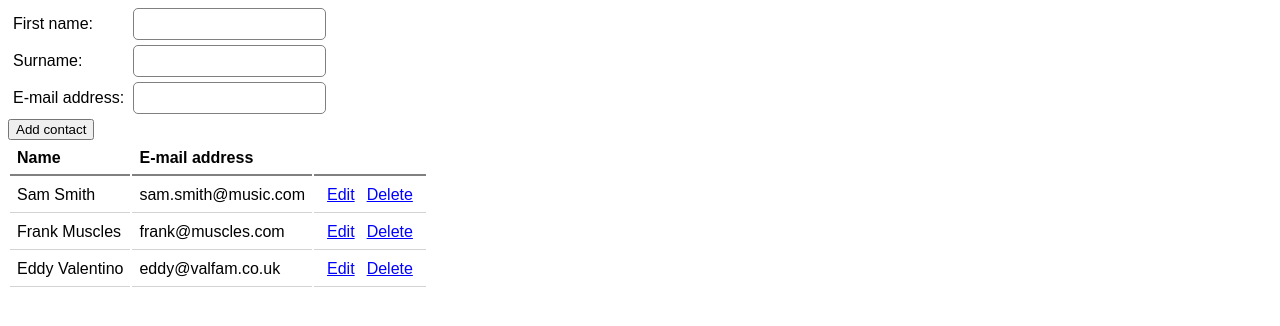
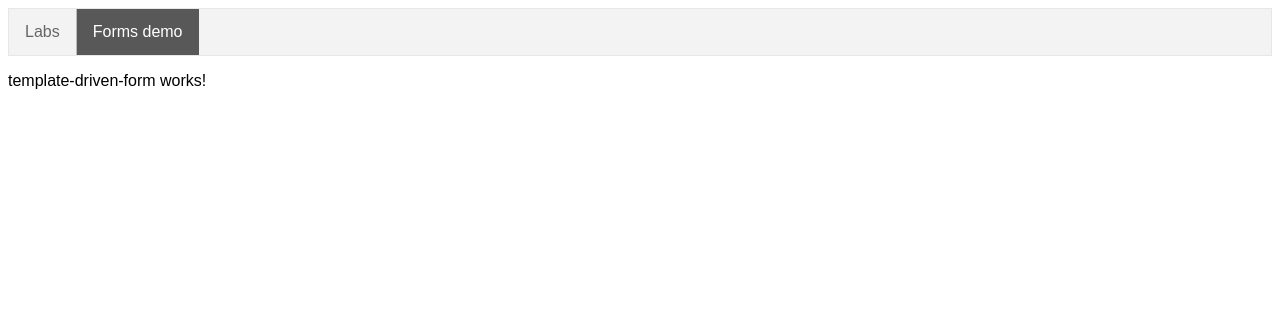
Before and after one commit to sajanssens/bd2020-live-code-angular, an Angular app: page /formsdemo in a window 1280 px wide. Shown: the top 326 px of the page. Built offline with nearby package versions, Linux system fonts and the light colour scheme.

Commit message:
Routing, components and styling added.

```diff
--- a/src/app/app.component.html
+++ b/src/app/app.component.html
@@ -1,3 +1,5 @@
+<h1>Datepicker</h1>
+
 <form (submit)="addContact()">
 	<div>
 		<label for="firstName">First name:</label>
@@ -10,23 +12,27 @@
 	<div>
 		<label for="email">E-mail address:</label>
 		<input type="text" id="email" name="email" [(ngModel)]="newContact.email">
+    <button>Add</button>
 	</div>
 
-	<button>Add contact</button>
 </form>
 
+<h2>The contacts</h2>
+
 <table class="table">
-  <tr>
-    <th>Name</th>
-    <th>E-mail address</th>
-    <th></th>
+  <tr >
+    <th scope="col">Name</th>
+    <th scope="col">E-mail address</th>
+    <th scope="col"></th>
   </tr>
-  <tr *ngFor="let contact of contacts">
+  <tr scope="row" *ngFor="let contact of persons">
     <td>{{contact.firstName}} {{contact.surname}}</td>
     <td>{{contact.email}}</td>
     <td>
-      <button class="btn">Edit</button>
-      <button class="btn btn-danger">Delete</button>
+      <div class="btn-group" role="group" aria-label="Basic example">
+        <button class="btn btn-primary">Edit</button>
+        <button class="btn btn-danger">Delete</button>
+      </div>
     </td>
   </tr>
 </table>
--- a/src/app/app.component.ts
+++ b/src/app/app.component.ts
@@ -1,6 +1,6 @@
 import { Component } from '@angular/core';
-import {Contact} from './models/contact';
-import {Person} from './models/Person';
+import { Contact } from './models/contact';
+import { Person } from './models/Person';
 
 @Component({ // decorator, meta data
   selector: 'app-root',
@@ -9,20 +9,25 @@ import {Person} from './models/Person';
 })
 export class AppComponent {
 
-  newContact = {} as Contact;
+  newContact = new Person('','','');
 
+  // Class --> object
   persons: Person[] = [
-    new Person("Bram", "Janssens", "")
+    new Person('Sam', 'Smith', 'sam.smith@music.com'),
+    new Person('Frank', 'Muscles', 'frank@muscles.com'),
+    new Person('Eddy', 'Valentino', 'eddy@valfam.co.uk')
   ]
 
+  // Interface --> JSON
   contacts: Contact[] = [
     { firstName: 'Sam', surname: 'Smith', email: 'sam.smith@music.com' },
     { firstName: 'Frank', surname: 'Muscles', email: 'frank@muscles.com' },
     { firstName: 'Eddy', surname: 'Valentino', email: 'eddy@valfam.co.uk' }
   ];
 
-  addContact(){
-    this.contacts.push(this.newContact);
-		this.newContact = {} as Contact;
+  addContact() {
+    // this.contacts.push(this.newContact);
+    this.persons.push(this.newContact);
+    this.newContact = new Person('','','');
   }
 }
--- a/src/app/app.module.ts
+++ b/src/app/app.module.ts
@@ -1,14 +1,27 @@
 import { NgModule } from '@angular/core';
+import { FormsModule } from '@angular/forms';
 import { BrowserModule } from '@angular/platform-browser';
+import { Route, RouterModule } from '@angular/router';
 import { AppComponent } from './app.component';
-import { FormsModule } from '@angular/forms';
+import { MainPageComponent } from './main-page/main-page.component';
+import { TemplateDrivenFormComponent } from './template-driven-form/template-driven-form.component';
 
+let routes: Route[] = [
+  { path: 'labs', component: AppComponent },
+  { path: 'formsdemo', component: TemplateDrivenFormComponent }
+];
 
 @NgModule({
-  declarations: [AppComponent], // componenten van mijzelf
-  imports: [BrowserModule, FormsModule], // componenten van anderen die ik nodig heb
-  exports: [], // openstellen voor anderen
+  declarations: [ // componenten van mijzelf
+    AppComponent, TemplateDrivenFormComponent, MainPageComponent
+  ],
+  imports: [ // componenten van anderen die ik nodig heb
+    BrowserModule, FormsModule, RouterModule.forRoot(routes),
+  ],
+  exports: [ // openstellen voor anderen
+
+  ],
   providers: [],
-  bootstrap: [AppComponent]
+  bootstrap: [MainPageComponent]
 })
 export class AppModule { }
--- /dev/null
+++ b/src/app/main-page/main-page.component.css
@@ -0,0 +1,35 @@
+ul {
+    list-style-type: none;
+    margin: 0;
+    padding: 0;
+    overflow: hidden;
+    border: 1px solid #e7e7e7;
+    background-color: #f3f3f3;
+  }
+
+  li {
+    float: left;
+    border-right: 1px solid #bbb;
+  }
+
+  li:last-child {
+    border-right: none;
+  }
+
+
+  li a, li #today {
+    display: block;
+    color: #666;
+    text-align: center;
+    padding: 14px 16px;
+    text-decoration: none;
+  }
+
+  li a:hover:not(.active) {
+    background-color: #ddd;
+  }
+
+  li .activeMenu {
+    color: white;
+    background-color: #585858;
+  }
--- /dev/null
+++ b/src/app/main-page/main-page.component.html
@@ -0,0 +1,6 @@
+<ul>
+    <li><a routerLink="/labs" routerLinkActive="activeMenu">Labs</a></li>
+    <li><a routerLink="/formsdemo" routerLinkActive="activeMenu">Forms demo</a></li>
+    <!-- <li><a>{{today}}</a></li> -->
+</ul>
+<router-outlet></router-outlet>
--- /dev/null
+++ b/src/app/main-page/main-page.component.ts
@@ -0,0 +1,16 @@
+import { Component, OnInit } from '@angular/core';
+
+@Component({
+  selector: 'app-main-page',
+  templateUrl: './main-page.component.html',
+  styleUrls: ['./main-page.component.css']
+})
+export class MainPageComponent implements OnInit {
+
+  today = new Date();
+
+  constructor() { }
+
+  ngOnInit(): void {  }
+
+}
--- a/src/app/models/Person.ts
+++ b/src/app/models/Person.ts
@@ -1,6 +1,9 @@
 export class Person {
 
-    constructor(firstname:string, surname: string, email: string){
+    constructor(
+        public firstName:string,
+        public surname: string,
+        public email: string){
 
     }
 
--- /dev/null
+++ b/src/app/template-driven-form/template-driven-form.component.html
@@ -0,0 +1 @@
+<p>template-driven-form works!</p>
--- /dev/null
+++ b/src/app/template-driven-form/template-driven-form.component.ts
@@ -0,0 +1,15 @@
+import { Component, OnInit } from '@angular/core';
+
+@Component({
+  selector: 'app-template-driven-form',
+  templateUrl: './template-driven-form.component.html',
+  styleUrls: ['./template-driven-form.component.css']
+})
+export class TemplateDrivenFormComponent implements OnInit {
+
+  constructor() { }
+
+  ngOnInit(): void {
+  }
+
+}
--- a/src/index.html
+++ b/src/index.html
@@ -2,12 +2,13 @@
 <html lang="en">
 <head>
   <meta charset="utf-8">
-  <title>MyProject</title>
+  <title>Date picker</title>
   <base href="/">
   <meta name="viewport" content="width=device-width, initial-scale=1">
   <link rel="icon" type="image/x-icon" href="favicon.ico">
+  <!-- <link rel="stylesheet" href="https://maxcdn.bootstrapcdn.com/bootstrap/4.0.0/css/bootstrap.min.css" integrity="sha384-Gn5384xqQ1aoWXA+058RXPxPg6fy4IWvTNh0E263XmFcJlSAwiGgFAW/dAiS6JXm" crossorigin="anonymous"> -->
 </head>
 <body>
-  <app-root></app-root>
+  <app-main-page></app-main-page>
 </body>
 </html>
```
Also changed, not shown: src/app/template-driven-form/template-driven-form.component.css (added), 2 other files (tests, documents, lock files or other folders).
